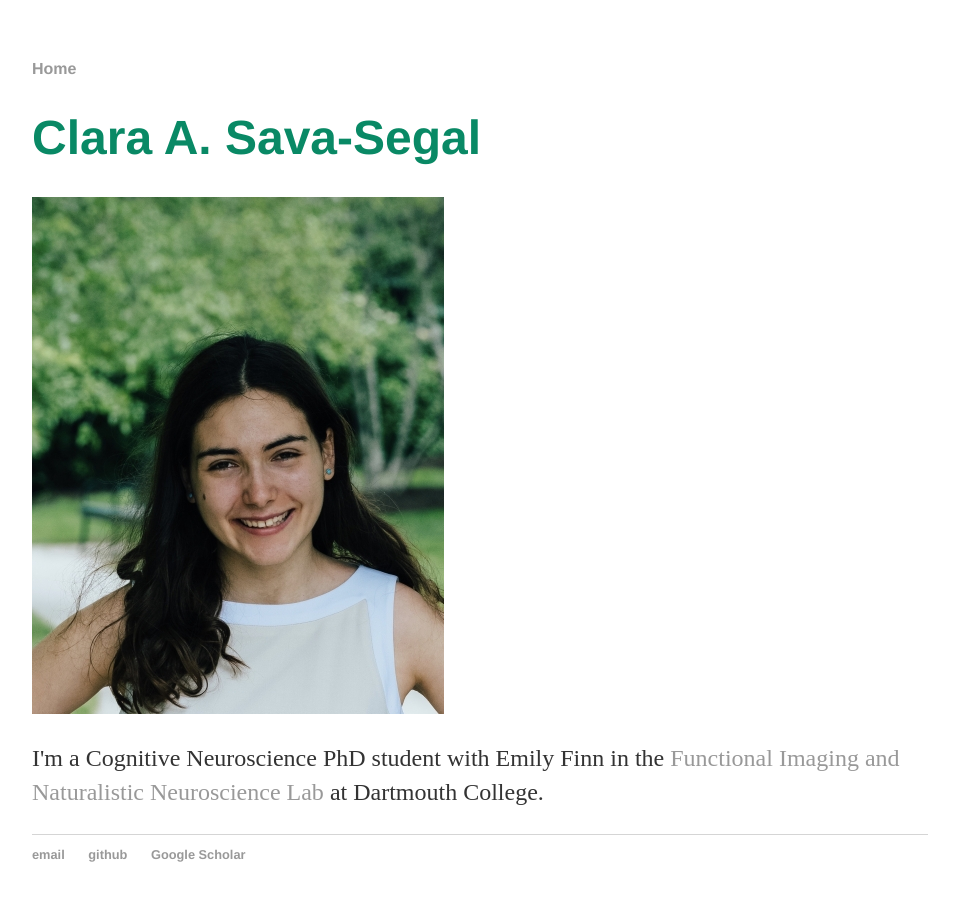
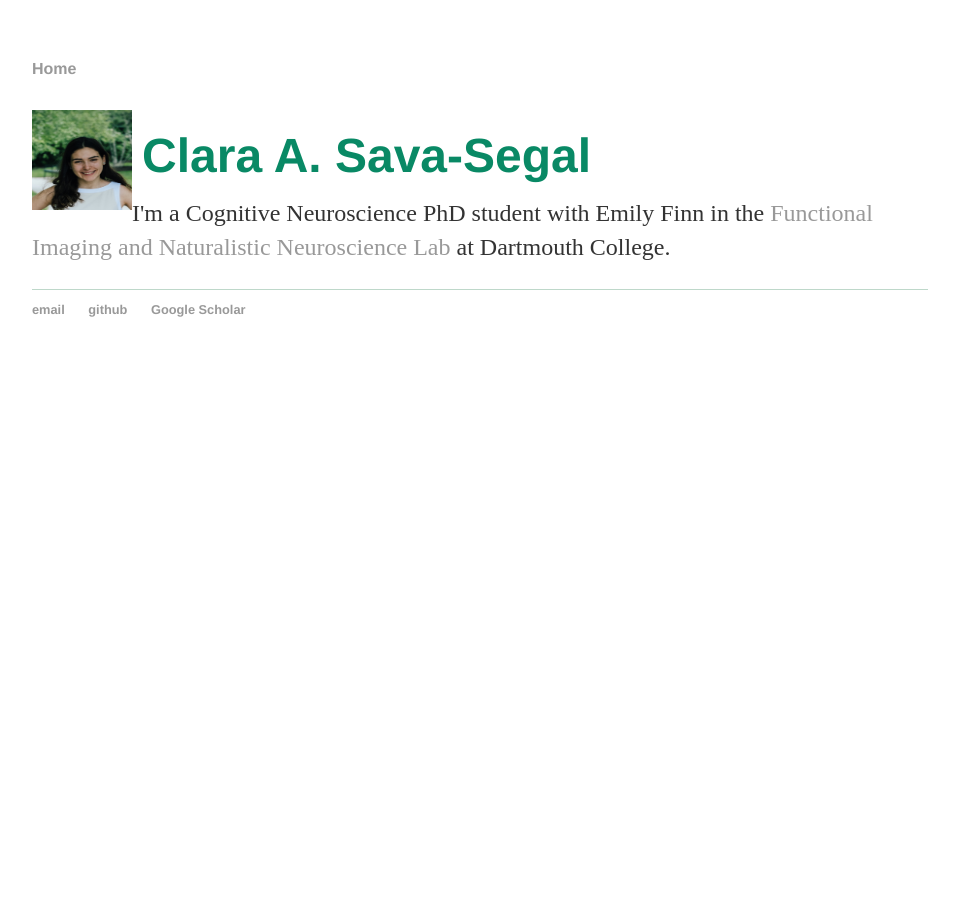
Before and after one commit to csavasegal/csavasegal.github.io, a Jekyll site: the page built from index.html, in a window 1280 px wide. Shown: the whole page, without its empty margins (160-1119 px from the left). Built offline with Jekyll 4.4.1, drawn with Linux system fonts in a browser that asks for light colours; after the commit the page ends 900 px from its top, so only the background shows below that.

Commit message:
Add files via upload

```diff
--- a/css/main.css
+++ b/css/main.css
@@ -29,7 +29,7 @@ p {
     color: #333;
 }
 footer {
-    border-top: 1px solid #d5d5d5;
+    border-top: 1px solid #bed8ca;
     font-size: .8em;
 }
 
@@ -41,3 +41,16 @@ ul.posts {
 ul.posts li {
     list-style: none;
 }
+
+.header img {
+    float: left;
+    width: 100px;
+    height: 100px;
+    background: #555;
+  }
+
+  .header h1 {
+    position: relative;
+    top: 18px;
+    left: 10px;
+  }
--- a/index.html
+++ b/index.html
@@ -2,10 +2,13 @@
 layout: default
 title: Clara A. Sava-Segal
 ---
+
+<div class="header">
+    <img src="img/sava-segal_clara.jpg" alt="profile_pic">
+    <h1><span style="color:rgb(9, 137, 101)">Clara A. Sava-Segal</span></h1>
+  </div>
+
 <div class="blurb">
-	<h1><span style="color:rgb(9, 137, 101)">Clara A. Sava-Segal</span></h1>
-    <img src="img/sava-segal_clara.jpg" alt="profile_pic">
-
 
 	<p>I'm a Cognitive Neuroscience PhD student with Emily Finn in the <a href = "https://thefinnlab.github.io/research/" >Functional Imaging and Naturalistic Neuroscience Lab</a> at Dartmouth College.</a></p>
 </div><!-- /.blurb -->
```
